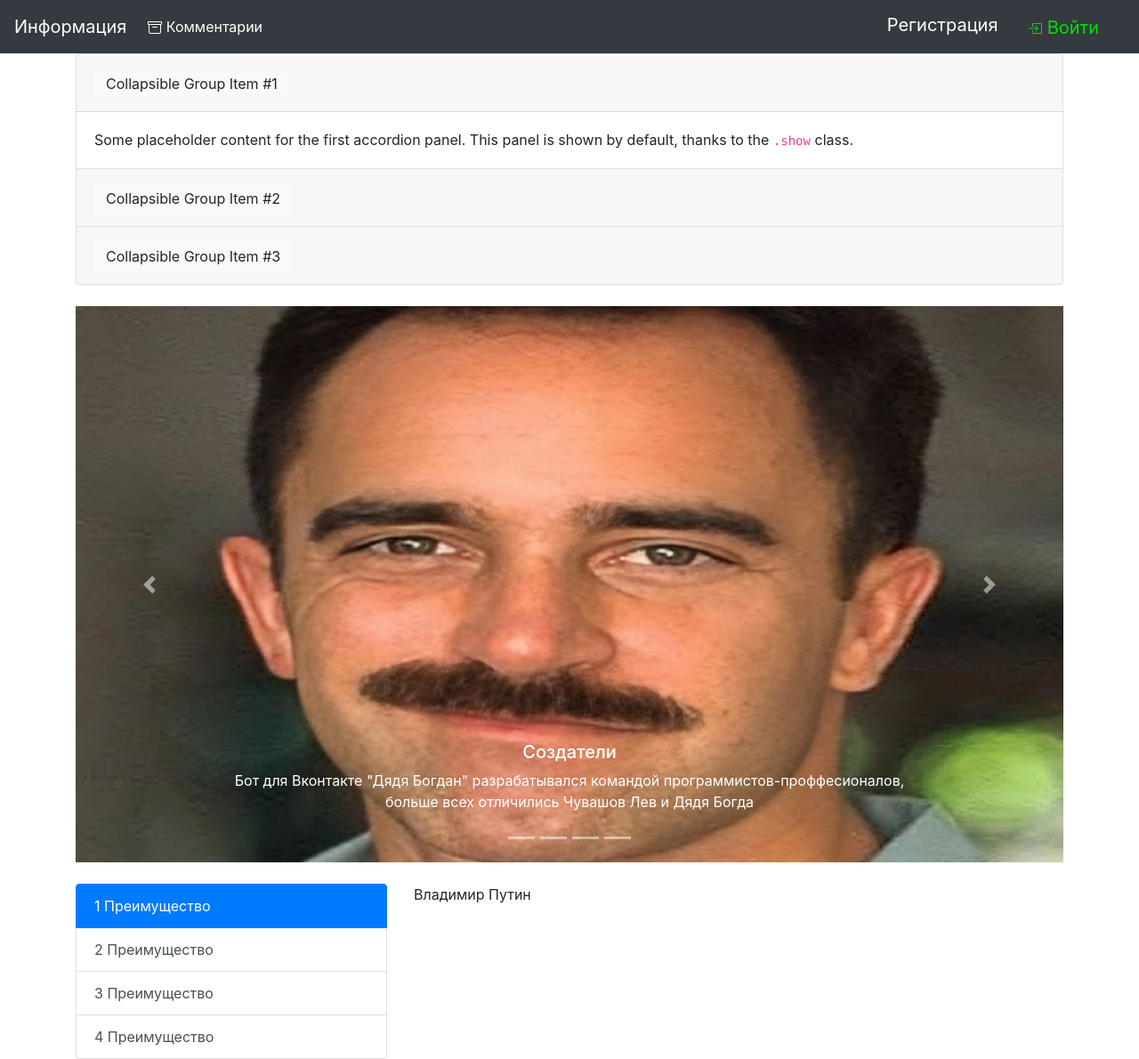
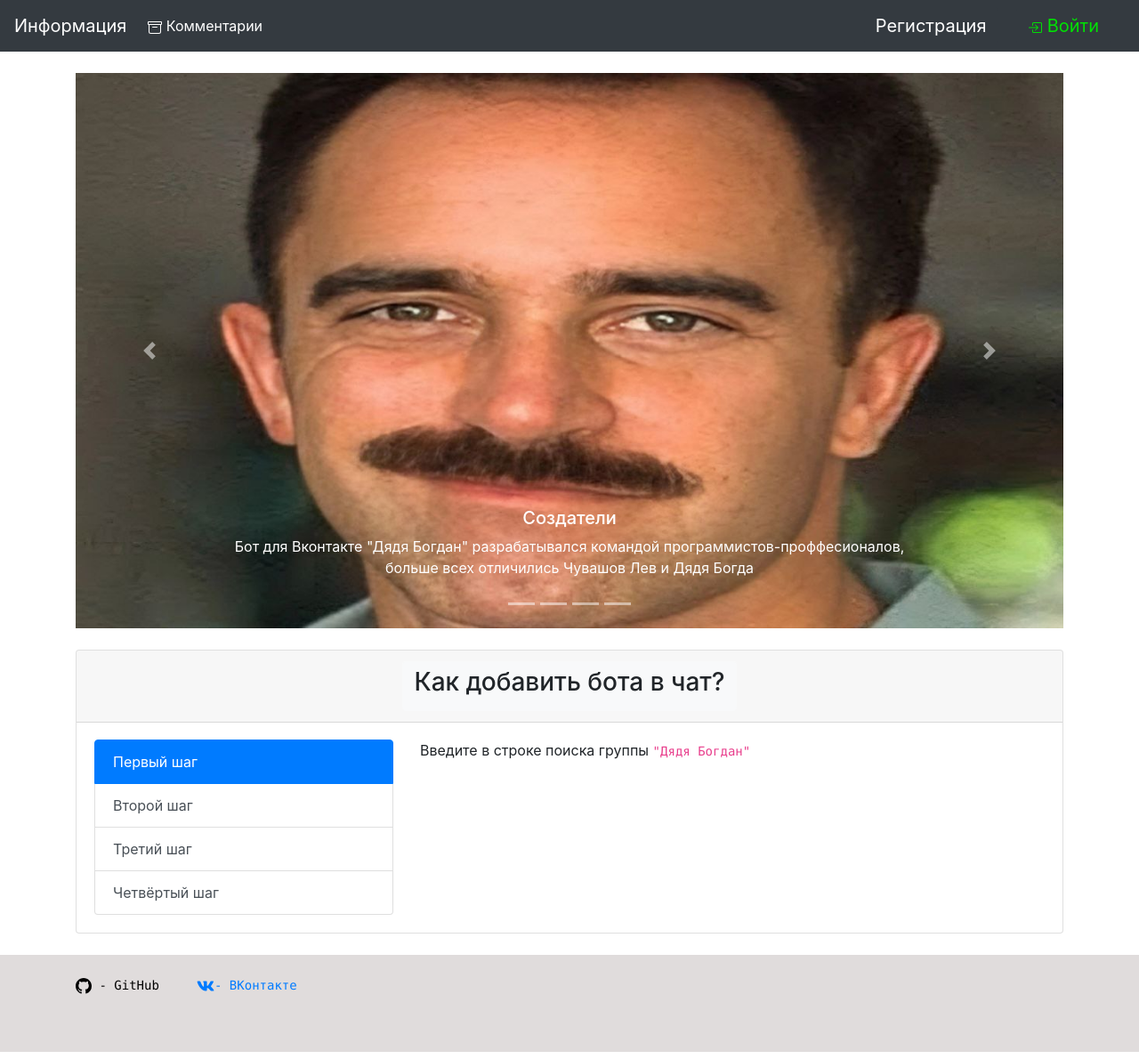
Before and after one commit to lucorus/site-for-leochoo, a Django app: page / in a window 1280 px wide. Shown: the whole page at 89% size. Run offline with Django 3.2, Linux system fonts and the light colour scheme; parts of the project's set-up code (start-up, migrations or seed data) failed here and were passed over.

Commit message:
version0.2

```diff
--- a/site_for_leochoo/main/models.py
+++ b/site_for_leochoo/main/models.py
@@ -34,7 +34,7 @@ class CustomUser(AbstractUser):
     username = models.CharField(max_length=40, unique=False, default='', verbose_name='Имя пользователя')
     avatar = models.ImageField(upload_to='photos',  verbose_name='Аватар')
     description = models.CharField(verbose_name='Статус', blank=True, max_length=120)
-    information = models.CharField(max_length=200, verbose_name='Информация о пользователе', blank=True)
+    information = models.CharField(max_length=200, verbose_name='Информация о пользователе', blank=True, default='')
 
     def get_absolute_url(self):
         return reverse_lazy('username', kwargs={"username_id": self.pk})
--- a/site_for_leochoo/main/templates/main/change_password.html
+++ b/site_for_leochoo/main/templates/main/change_password.html
@@ -2,7 +2,7 @@
 <html lang="en">
 <head>
     <meta charset="UTF-8">
-    <title>Главная</title>
+    <title>Смена Пароля</title>
     <meta name="viewport" content="width=device-width, initial-scale=1, shrink-to-fit=no">
 
     <link rel="stylesheet" href="https://cdn.jsdelivr.net/npm/bootstrap@4.6.2/dist/css/bootstrap.min.css" integrity="sha384-xOolHFLEh07PJGoPkLv1IbcEPTNtaed2xpHsD9ESMhqIYd0nLMwNLD69Npy4HI+N" crossorigin="anonymous">
--- a/site_for_leochoo/main/templates/main/change_password_done.html
+++ b/site_for_leochoo/main/templates/main/change_password_done.html
@@ -2,7 +2,7 @@
 <html lang="en">
 <head>
     <meta charset="UTF-8">
-    <title>Главная</title>
+    <title>Смена пароля</title>
     <meta name="viewport" content="width=device-width, initial-scale=1, shrink-to-fit=no">
 
     <link rel="stylesheet" href="https://cdn.jsdelivr.net/npm/bootstrap@4.6.2/dist/css/bootstrap.min.css" integrity="sha384-xOolHFLEh07PJGoPkLv1IbcEPTNtaed2xpHsD9ESMhqIYd0nLMwNLD69Npy4HI+N" crossorigin="anonymous">
--- a/site_for_leochoo/main/templates/main/comment_page.html
+++ b/site_for_leochoo/main/templates/main/comment_page.html
@@ -3,7 +3,7 @@
 <head>
 
     <meta charset="UTF-8">
-    <title>Главная</title>
+    <title>Коментарии</title>
     <meta name="viewport" content="width=device-width, initial-scale=1, shrink-to-fit=no">
 
     <link rel="stylesheet" href="https://cdn.jsdelivr.net/npm/bootstrap@4.6.2/dist/css/bootstrap.min.css" integrity="sha384-xOolHFLEh07PJGoPkLv1IbcEPTNtaed2xpHsD9ESMhqIYd0nLMwNLD69Npy4HI+N" crossorigin="anonymous">
@@ -84,7 +84,7 @@
         Выйти</font><span
             class="sr-only"></span></a>
     {% else %}
-        <a class="navbar-brand" href="register/">Регистрация</a>
+            <a class="btn btn-dark navbar-brand" href="register/">Регистрация</a>
        <!-- <a class="navbar-brand" href="login/"><font style="color: #00E104">
             <svg xmlns="http://www.w3.org/2000/svg" width="16" height="16" fill="currentColor"
                  class="bi bi-box-arrow-in-right" viewBox="0 0 16 16">
--- a/site_for_leochoo/main/templates/main/comments.html
+++ b/site_for_leochoo/main/templates/main/comments.html
@@ -3,7 +3,7 @@
 <html lang="en">
 <head>
     <meta charset="UTF-8">
-    <title>Главная</title>
+    <title>Ответы на комментарии</title>
     <meta name="viewport" content="width=device-width, initial-scale=1, shrink-to-fit=no">
 
     <link rel="stylesheet" href="https://cdn.jsdelivr.net/npm/bootstrap@4.6.2/dist/css/bootstrap.min.css"
@@ -48,7 +48,7 @@
         Выйти</font><span class="sr-only"></span></a>
 
     {% else %}
-        <a class="navbar-brand" href="register/">Регистрация</a>
+            <a class="btn btn-dark navbar-brand" href="register/">Регистрация</a>
         <!--<a class="navbar-brand" href="login/" ><font style="color: #00E104">
             <svg xmlns="http://www.w3.org/2000/svg" width="16" height="16" fill="currentColor"
                  class="bi bi-box-arrow-in-right" viewBox="0 0 16 16">
--- a/site_for_leochoo/main/templates/main/create_comment.html
+++ b/site_for_leochoo/main/templates/main/create_comment.html
@@ -2,7 +2,7 @@
 <html lang="en">
 <head>
     <meta charset="UTF-8">
-    <title>Главная</title>
+    <title>Создание комментария</title>
     <meta name="viewport" content="width=device-width, initial-scale=1, shrink-to-fit=no">
 
     <link rel="stylesheet" href="https://cdn.jsdelivr.net/npm/bootstrap@4.6.2/dist/css/bootstrap.min.css" integrity="sha384-xOolHFLEh07PJGoPkLv1IbcEPTNtaed2xpHsD9ESMhqIYd0nLMwNLD69Npy4HI+N" crossorigin="anonymous">
--- a/site_for_leochoo/main/templates/main/create_user.html
+++ b/site_for_leochoo/main/templates/main/create_user.html
@@ -2,7 +2,7 @@
 <html lang="en">
 <head>
     <meta charset="UTF-8">
-    <title>Главная</title>
+    <title>Регистрация</title>
     <meta name="viewport" content="width=device-width, initial-scale=1, shrink-to-fit=no">
 
     <link rel="stylesheet" href="https://cdn.jsdelivr.net/npm/bootstrap@4.6.2/dist/css/bootstrap.min.css" integrity="sha384-xOolHFLEh07PJGoPkLv1IbcEPTNtaed2xpHsD9ESMhqIYd0nLMwNLD69Npy4HI+N" crossorigin="anonymous">
--- a/site_for_leochoo/main/templates/main/edit_profile.html
+++ b/site_for_leochoo/main/templates/main/edit_profile.html
@@ -3,7 +3,7 @@
 <html lang="en">
 <head>
     <meta charset="UTF-8">
-    <title>Главная</title>
+    <title>Редактирование профиля</title>
     <meta name="viewport" content="width=device-width, initial-scale=1, shrink-to-fit=no">
 
     <link rel="stylesheet" href="https://cdn.jsdelivr.net/npm/bootstrap@4.6.2/dist/css/bootstrap.min.css"
--- a/site_for_leochoo/main/templates/main/login.html
+++ b/site_for_leochoo/main/templates/main/login.html
@@ -2,7 +2,7 @@
 <html lang="en">
 <head>
     <meta charset="UTF-8">
-    <title>Title</title>
+    <title>Логин</title>
     <meta name="viewport" content="width=device-width, initial-scale=1, shrink-to-fit=no">
 
     <link rel="stylesheet" href="https://cdn.jsdelivr.net/npm/bootstrap@4.6.2/dist/css/bootstrap.min.css" integrity="sha384-xOolHFLEh07PJGoPkLv1IbcEPTNtaed2xpHsD9ESMhqIYd0nLMwNLD69Npy4HI+N" crossorigin="anonymous">
--- a/site_for_leochoo/main/templates/main/main_page.html
+++ b/site_for_leochoo/main/templates/main/main_page.html
@@ -72,17 +72,8 @@
         Выйти</font><span class="sr-only"></span></a>
 
     {% else %}
-        <a class="navbar-brand" href="register/">Регистрация</a>
-        <!--<a class="navbar-brand" href="login/" ><font style="color: #00E104">
-            <svg xmlns="http://www.w3.org/2000/svg" width="16" height="16" fill="currentColor"
-                 class="bi bi-box-arrow-in-right" viewBox="0 0 16 16">
-                <path fill-rule="evenodd"
-                      d="M6 3.5a.5.5 0 0 1 .5-.5h8a.5.5 0 0 1 .5.5v9a.5.5 0 0 1-.5.5h-8a.5.5 0 0 1-.5-.5v-2a.5.5 0 0 0-1 0v2A1.5 1.5 0 0 0 6.5 14h8a1.5 1.5 0 0 0 1.5-1.5v-9A1.5 1.5 0 0 0 14.5 2h-8A1.5 1.5 0 0 0 5 3.5v2a.5.5 0 0 0 1 0v-2z"/>
-                <path fill-rule="evenodd"
-                      d="M11.854 8.354a.5.5 0 0 0 0-.708l-3-3a.5.5 0 1 0-.708.708L10.293 7.5H1.5a.5.5 0 0 0 0 1h8.793l-2.147 2.146a.5.5 0 0 0 .708.708l3-3z"/>
-            </svg>
-            Войти</font></a>-->
 
+    <a class="btn btn-dark navbar-brand" href="register/">Регистрация</a>
 
     <button type="button" class="btn btn-dark navbar-brand" data-toggle="modal" data-target="#exampleModal">
         <font style="color: #00E104">
@@ -137,51 +128,6 @@
 
 <div class="container">
 
-    <div class="accordion " id="accordionExample">
-  <div class="card ">
-    <div class="card-header" id="headingOne">
-      <h2 class="mb-0">
-        <button class="btn btn-light"  class="btn btn-link btn-block text-left " type="button" data-toggle="collapse" data-target="#collapseOne" aria-expanded="true" aria-controls="collapseOne">
-          Collapsible Group Item #1
-        </button>
-      </h2>
-    </div>
-
-    <div id="collapseOne" class="collapse show" aria-labelledby="headingOne" data-parent="#accordionExample">
-      <div class="card-body">
-        Some placeholder content for the first accordion panel. This panel is shown by default, thanks to the <code>.show</code> class.
-      </div>
-    </div>
-  </div>
-  <div class="card">
-    <div class="card-header" id="headingTwo">
-      <h2 class="mb-0">
-        <button class="btn btn-light" class="btn btn-link btn-block text-left collapsed" type="button" data-toggle="collapse" data-target="#collapseTwo" aria-expanded="false" aria-controls="collapseTwo">
-          Collapsible Group Item #2
-        </button>
-      </h2>
-    </div>
-    <div id="collapseTwo" class="collapse" aria-labelledby="headingTwo" data-parent="#accordionExample">
-      <div class="card-body">
-        Some placeholder content for the second accordion panel. This panel is hidden by default.
-      </div>
-    </div>
-  </div>
-  <div class="card">
-    <div class="card-header" id="headingThree">
-      <h2 class="mb-0">
-        <button class="btn btn-light" class="btn btn-link btn-block text-left collapsed" type="button" data-toggle="collapse" data-target="#collapseThree" aria-expanded="false" aria-controls="collapseThree">
-          Collapsible Group Item #3
-        </button>
-      </h2>
-    </div>
-    <div id="collapseThree" class="collapse" aria-labelledby="headingThree" data-parent="#accordionExample">
-      <div class="card-body">
-        And lastly, the placeholder content for the third and final accordion panel. This panel is hidden by default.
-      </div>
-    </div>
-  </div>
-</div>
 
 <br>
 
@@ -242,25 +188,48 @@
 
 
 <br>
+    <div class="accordion " id="accordion">
+        <div class="card " data-toggle-name="collapse">
+            <div data-toggle-name="collapse" class="card-header" id="heading2" >
+                <h2 class="mb-0" align="center">
+                    <button  class="btn btn-light" class="btn btn-link btn-block text-left " type="button"
+                            data-toggle="collapse" data-target="#collapse" aria-expanded="false"
+                            aria-controls="collapse">
+                        <h3 >Как добавить бота в чат?</h3>
+                    </button>
+                </h2>
+            </div>
+            <div  id="collapse"  class="collapse show" data-parent="#accordion">
+                <div class="card-body">
 
     <div class="row">
   <div class="col-4">
     <div class="list-group" id="list-tab" role="tablist">
-      <a class="list-group-item list-group-item-action active" id="list-home-list" data-toggle="list" href="#list-home" role="tab" aria-controls="home">1 Преимущество</a>
-      <a class="list-group-item list-group-item-action" id="list-profile-list" data-toggle="list" href="#list-profile" role="tab" aria-controls="profile">2 Преимущество</a>
-      <a class="list-group-item list-group-item-action" id="list-messages-list" data-toggle="list" href="#list-messages" role="tab" aria-controls="messages">3 Преимущество</a>
-      <a class="list-group-item list-group-item-action" id="list-settings-list" data-toggle="list" href="#list-settings" role="tab" aria-controls="settings">4 Преимущество</a>
+      <a class="list-group-item list-group-item-action active" id="list-home-list" data-toggle="list" href="#list-home" role="tab" aria-controls="home">Первый шаг</a>
+      <a class="list-group-item list-group-item-action" id="list-profile-list" data-toggle="list" href="#list-profile" role="tab" aria-controls="profile">Второй шаг</a>
+      <a class="list-group-item list-group-item-action" id="list-messages-list" data-toggle="list" href="#list-messages" role="tab" aria-controls="messages">Третий шаг</a>
+      <a class="list-group-item list-group-item-action" id="list-settings-list" data-toggle="list" href="#list-settings" role="tab" aria-controls="settings">Четвёртый шаг</a>
     </div>
   </div>
   <div class="col-8">
     <div class="tab-content" id="nav-tabContent">
-      <div class="tab-pane fade show active" id="list-home" role="tabpanel" aria-labelledby="list-home-list">Владимир Путин</div>
-      <div class="tab-pane fade" id="list-profile" role="tabpanel" aria-labelledby="list-profile-list">Молодец</div>
-      <div class="tab-pane fade" id="list-messages" role="tabpanel" aria-labelledby="list-messages-list">Политик</div>
-      <div class="tab-pane fade" id="list-settings" role="tabpanel" aria-labelledby="list-settings-list">Лидер, нам пиздец</div>
+        <div class="tab-pane fade show active" id="list-home" role="tabpanel" aria-labelledby="list-home-list">Введите в строке поиска группы <code>"Дядя Богдан"</code></div>
+        <div class="tab-pane fade" id="list-profile" role="tabpanel" aria-labelledby="list-profile-list">Нажмите на кнопку <code>"Добавить в чат"</code>, выберите нужный чат.<!--<br> <div align="center "><img align="center" width="302px" height="170px" src="photos/include_in_chat.png"></div>--></div>
+        <div class="tab-pane fade" id="list-messages" role="tabpanel" aria-labelledby="list-messages-list">Протестируйте бота, написав комманду (не забывайте, что команда начинается с <code>'/'</code>). Если бот не работает напишете в <a href="https://vk.com/7ahahaha">техподдержку</a>.</div>
+      <div class="tab-pane fade" id="list-settings" role="tabpanel" aria-labelledby="list-settings-list">Готово! Вы успешно добавили бота <code>"Дядя Богдан"</code> в свою беседу.</div>
+        <br>
+        <br>
+        <br>
+        <br>
     </div>
   </div>
 </div>
+                </div>
+            </div>
+        </div>
+
+    </div>
+    <br>
 
 
 
@@ -269,9 +238,80 @@
 
 
 
+    <!--<div class="accordion " id="accordionExample">
+        <div class="card ">
+            <div class="card-header" id="headingOne">
+                <h2 class="mb-0">
+                    <button class="btn btn-light" class="btn btn-link btn-block text-left " type="button"
+                            data-toggle="collapse" data-target="#collapseOne" aria-expanded="true"
+                            aria-controls="collapseOne">
+                        Collapsible Group Item #1
+                    </button>
+                </h2>
+            </div>
+            <div id="collapseOne" class="collapse show" aria-labelledby="headingOne" data-parent="#accordionExample">
+                <div class="card-body">
+                    Some placeholder content for the first accordion panel. This panel is shown by default, thanks to
+                    the <code>.show</code> class.
+                </div>
+            </div>
+        </div>
+
+    </div>
+   <div class="card">
+     <div class="card-header" id="headingTwo">
+       <h2 class="mb-0">
+         <button class="btn btn-light" class="btn btn-link btn-block text-left collapsed" type="button" data-toggle="collapse" data-target="#collapseTwo" aria-expanded="false" aria-controls="collapseTwo">
+           Collapsible Group Item #2
+         </button>
+       </h2>
+     </div>
+     <div id="collapseTwo" class="collapse" aria-labelledby="headingTwo" data-parent="#accordionExample">
+       <div class="card-body">
+         Some placeholder content for the second accordion panel. This panel is hidden by default.
+       </div>
+     </div>
+   </div>
+
+   <div class="card">
+     <div class="card-header" id="headingThree">
+       <h2 class="mb-0">
+         <button class="btn btn-light" class="btn btn-link btn-block text-left collapsed" type="button" data-toggle="collapse" data-target="#collapseThree" aria-expanded="false" aria-controls="collapseThree">
+           Collapsible Group Item #3
+         </button>
+       </h2>
+     </div>
+     <div id="collapseThree" class="collapse" aria-labelledby="headingThree" data-parent="#accordionExample">
+       <div class="card-body">
+         And lastly, the placeholder content for the third and final accordion panel. This panel is hidden by default.
+       </div>
+     </div>
+   </div>-->
+</div>
 
 
+
+        <!--<span style="margin: 50%">        <a href="#" style="color: black"><svg xmlns="http://www.w3.org/2000/svg" width="18" height="18" fill="currentColor" class="bi bi-discord" viewBox="0 0 16 16">
+  <path d="M13.545 2.907a13.227 13.227 0 0 0-3.257-1.011.05.05 0 0 0-.052.025c-.141.25-.297.577-.406.833a12.19 12.19 0 0 0-3.658 0 8.258 8.258 0 0 0-.412-.833.051.051 0 0 0-.052-.025c-1.125.194-2.22.534-3.257 1.011a.041.041 0 0 0-.021.018C.356 6.024-.213 9.047.066 12.032c.001.014.01.028.021.037a13.276 13.276 0 0 0 3.995 2.02.05.05 0 0 0 .056-.019c.308-.42.582-.863.818-1.329a.05.05 0 0 0-.01-.059.051.051 0 0 0-.018-.011 8.875 8.875 0 0 1-1.248-.595.05.05 0 0 1-.02-.066.051.051 0 0 1 .015-.019c.084-.063.168-.129.248-.195a.05.05 0 0 1 .051-.007c2.619 1.196 5.454 1.196 8.041 0a.052.052 0 0 1 .053.007c.08.066.164.132.248.195a.051.051 0 0 1-.004.085 8.254 8.254 0 0 1-1.249.594.05.05 0 0 0-.03.03.052.052 0 0 0 .003.041c.24.465.515.909.817 1.329a.05.05 0 0 0 .056.019 13.235 13.235 0 0 0 4.001-2.02.049.049 0 0 0 .021-.037c.334-3.451-.559-6.449-2.366-9.106a.034.034 0 0 0-.02-.019Zm-8.198 7.307c-.789 0-1.438-.724-1.438-1.612 0-.889.637-1.613 1.438-1.613.807 0 1.45.73 1.438 1.613 0 .888-.637 1.612-1.438 1.612Zm5.316 0c-.788 0-1.438-.724-1.438-1.612 0-.889.637-1.613 1.438-1.613.807 0 1.451.73 1.438 1.613 0 .888-.631 1.612-1.438 1.612Z"/>
+</svg>Discord автора</a></span>-->
+<div style="background-color: #E0DCDC; align-items: end;">
+    <br>
+
+
+
+
+
+    <div class="container" style="white-space: nowrap;">
+        <pre><a href="https://github.com/lucorus/site-for-leochoo" style="color: black"><svg xmlns="http://www.w3.org/2000/svg" width="18" height="18" fill="currentColor" class="bi bi-github" viewBox="0 0 16 16"> <path d="M8 0C3.58 0 0 3.58 0 8c0 3.54 2.29 6.53 5.47 7.59.4.07.55-.17.55-.38 0-.19-.01-.82-.01-1.49-2.01.37-2.53-.49-2.69-.94-.09-.23-.48-.94-.82-1.13-.28-.15-.68-.52-.01-.53.63-.01 1.08.58 1.23.82.72 1.21 1.87.87 2.33.66.07-.52.28-.87.51-1.07-1.78-.2-3.64-.89-3.64-3.95 0-.87.31-1.59.82-2.15-.08-.2-.36-1.02.08-2.12 0 0 .67-.21 2.2.82.64-.18 1.32-.27 2-.27.68 0 1.36.09 2 .27 1.53-1.04 2.2-.82 2.2-.82.44 1.1.16 1.92.08 2.12.51.56.82 1.27.82 2.15 0 3.07-1.87 3.75-3.65 3.95.29.25.54.73.54 1.48 0 1.07-.01 1.93-.01 2.2 0 .21.15.46.55.38A8.012 8.012 0 0 0 16 8c0-4.42-3.58-8-8-8z"/>
+</svg> - GitHub</a>     <a href="https://vk.com/dyadyabogdanckluchemna9" target="_blank"><svg width="20" height="20" role="img" viewBox="0 0 576 512"><path fill="currentColor" d="M545 117.7c3.7-12.5 0-21.7-17.8-21.7h-58.9c-15 0-21.9 7.9-25.6 16.7 0 0-30 73.1-72.4 120.5-13.7 13.7-20 18.1-27.5 18.1-3.7 0-9.4-4.4-9.4-16.9V117.7c0-15-4.2-21.7-16.6-21.7h-92.6c-9.4 0-15 7-15 13.5 0 14.2 21.2 17.5 23.4 57.5v86.8c0 19-3.4 22.5-10.9 22.5-20 0-68.6-73.4-97.4-157.4-5.8-16.3-11.5-22.9-26.6-22.9H38.8c-16.8 0-20.2 7.9-20.2 16.7 0 15.6 20 93.1 93.1 195.5C160.4 378.1 229 416 291.4 416c37.5 0 42.1-8.4 42.1-22.9 0-66.8-3.4-73.1 15.4-73.1 8.7 0 23.7 4.4 58.7 38.1 40 40 46.6 57.9 69 57.9h58.9c16.8 0 25.3-8.4 20.4-25-11.2-34.9-86.9-106.7-90.3-111.5-8.7-11.2-6.2-16.2 0-26.2.1-.1 72-101.3 79.4-135.6z"/></svg>- ВКонтакте</a></pre>
 </div>
+    <br>
+    <br>
+</div>
+
+
+
+
 <script src="https://cdn.jsdelivr.net/npm/jquery@3.5.1/dist/jquery.slim.min.js" integrity="sha384-DfXdz2htPH0lsSSs5nCTpuj/zy4C+OGpamoFVy38MVBnE+IbbVYUew+OrCXaRkfj" crossorigin="anonymous"></script>
 <script src="https://cdn.jsdelivr.net/npm/bootstrap@4.6.2/dist/js/bootstrap.bundle.min.js" integrity="sha384-Fy6S3B9q64WdZWQUiU+q4/2Lc9npb8tCaSX9FK7E8HnRr0Jz8D6OP9dO5Vg3Q9ct" crossorigin="anonymous"></script>
 </body>
--- a/site_for_leochoo/main/templates/main/profile.html
+++ b/site_for_leochoo/main/templates/main/profile.html
@@ -3,7 +3,7 @@
 <html lang="en">
 <head>
     <meta charset="UTF-8">
-    <title>Главная</title>
+    <title>Профиль</title>
     <meta name="viewport" content="width=device-width, initial-scale=1, shrink-to-fit=no">
 
     <link rel="stylesheet" href="https://cdn.jsdelivr.net/npm/bootstrap@4.6.2/dist/css/bootstrap.min.css"
```
Also changed, not shown: site_for_leochoo/db.sqlite3.
